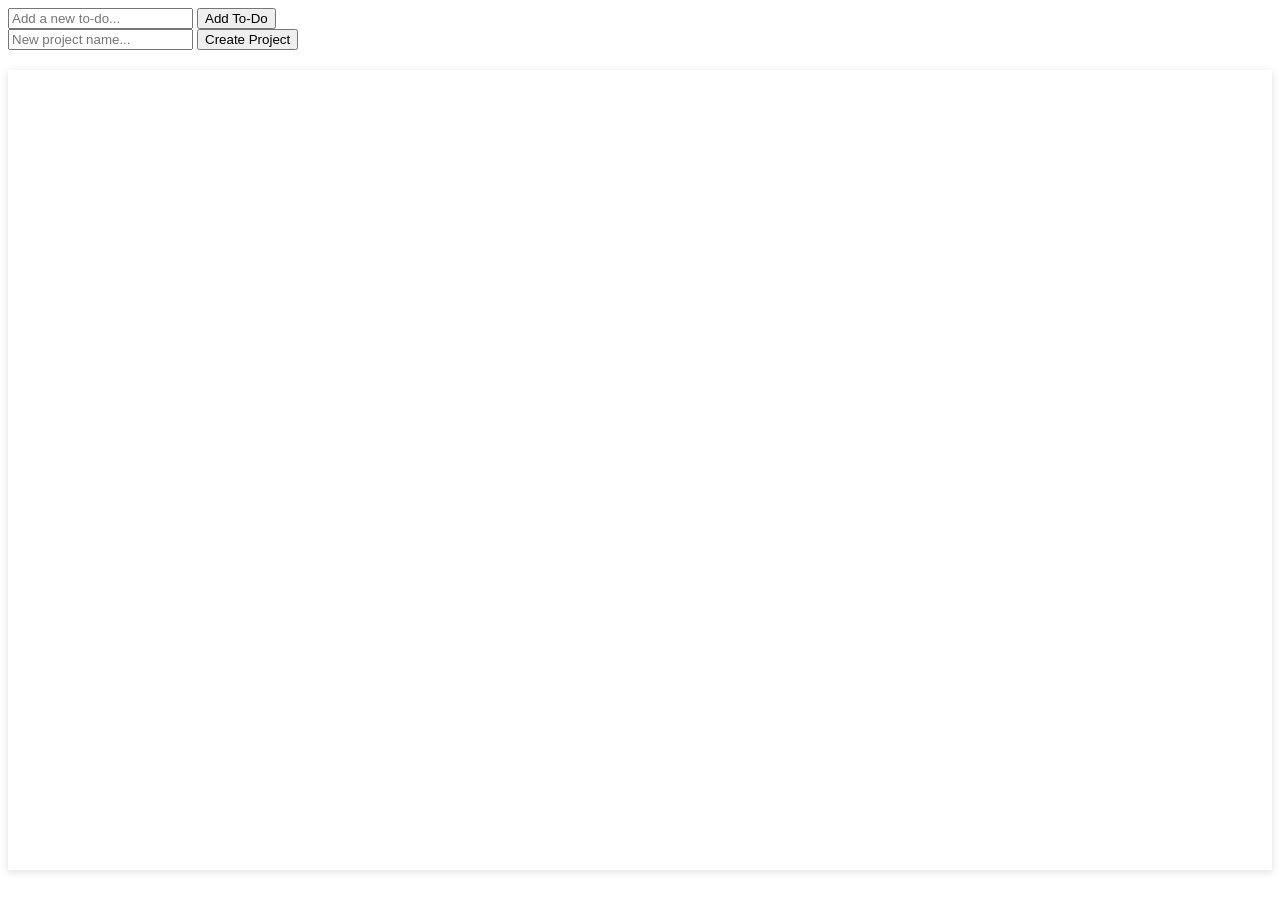
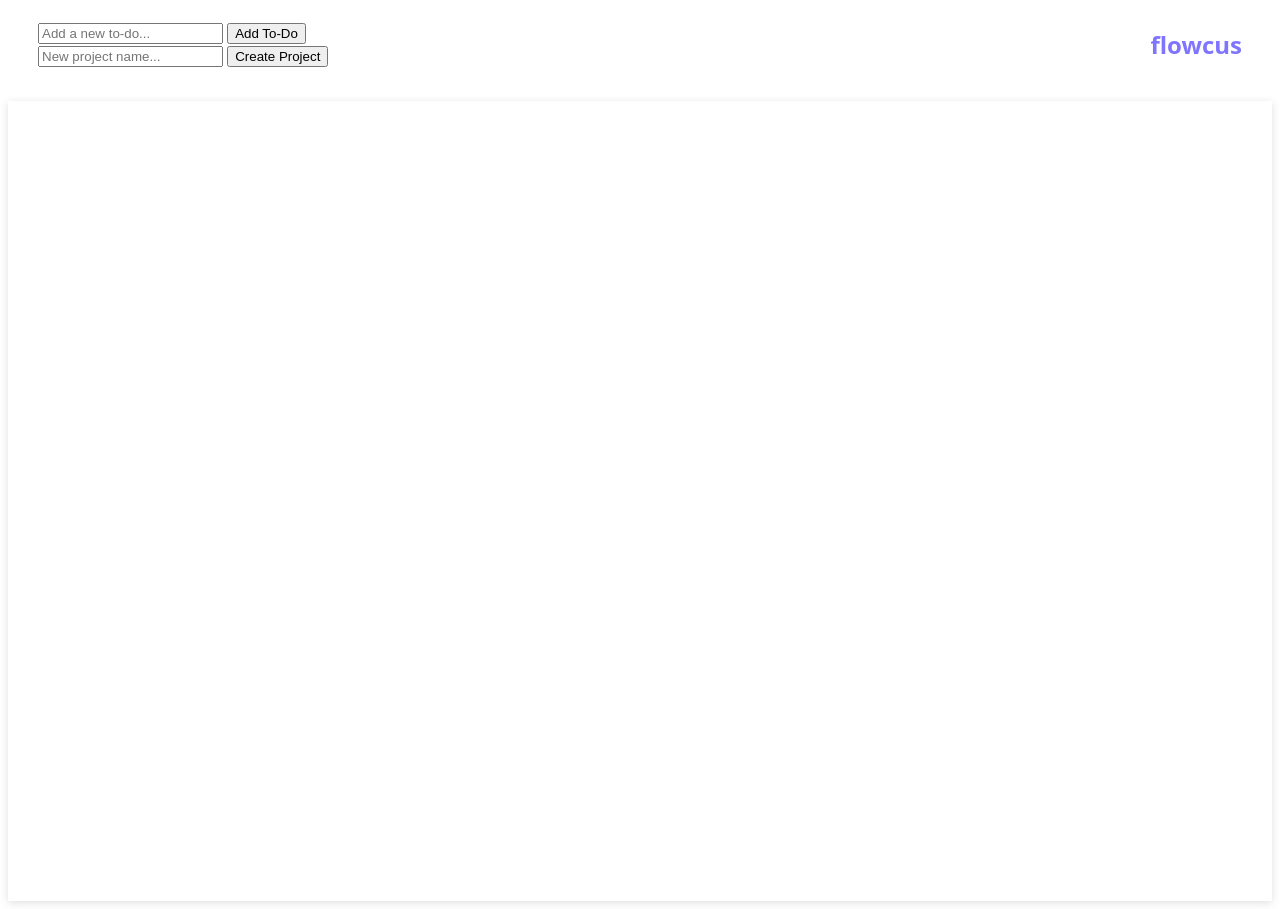
Before and after one commit to knnymrls/flowcus, a website built with webpack: page dist/index.html in a window 1280 px wide. Before the commit the page ends 878 px from the top, so only its background shows below. Built offline with nearby package versions, Linux system fonts and the light colour scheme.

Commit message:
Added a couble of life improvements

```diff
--- a/dist/index.html
+++ b/dist/index.html
@@ -8,6 +8,8 @@
 </head>
 
 <body>
+    <nav>
+        <div class="add">
             <div>
                 <input type="text" id="new-todo" placeholder="Add a new to-do...">
                 <button id="add-todo-button">Add To-Do</button>
@@ -17,6 +19,12 @@
                 <input type="text" id="new-project-name" placeholder="New project name...">
                 <button id="create-project-button">Create Project</button>
             </div>
+        </div>
+        <h1>
+            flowcus
+        </h1>
+    </nav>
+
 
     <div id="project-container" class="draggable-container">
         <!-- Projects will be added here -->
@@ -26,7 +34,7 @@
         <!-- Cards will be added here -->
     </div>
 
-    <script src="main.js" defer></script>
+    <script src="main.js"></script>
 </body>
 
 </html>
--- a/dist/style.css
+++ b/dist/style.css
@@ -1,3 +1,16 @@
+body {
+  font-family: system-ui, -apple-system, BlinkMacSystemFont, 'Segoe UI', Roboto, Oxygen, Ubuntu, Cantarell, 'Open Sans', 'Helvetica Neue', sans-serif;
+}
+h1 {
+  color: #8075ff;
+}
+nav {
+  display: flex;
+  justify-content: space-between;
+  align-items: center;
+  padding-left: 30px;
+  padding-right: 30px;
+}
 h3 {
   text-align: center;
 }
```
Lines whose indentation alone changed are shown as unchanged.
